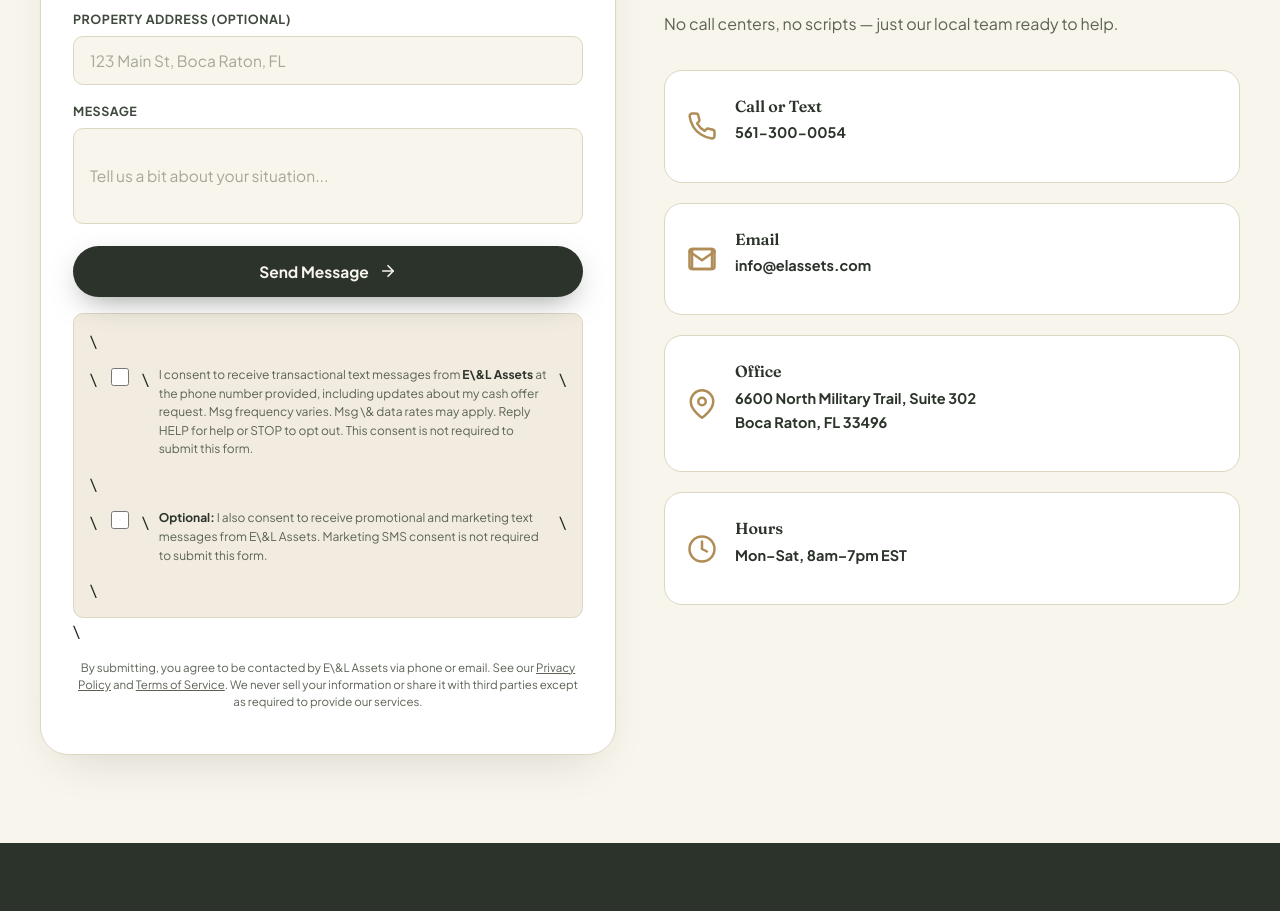
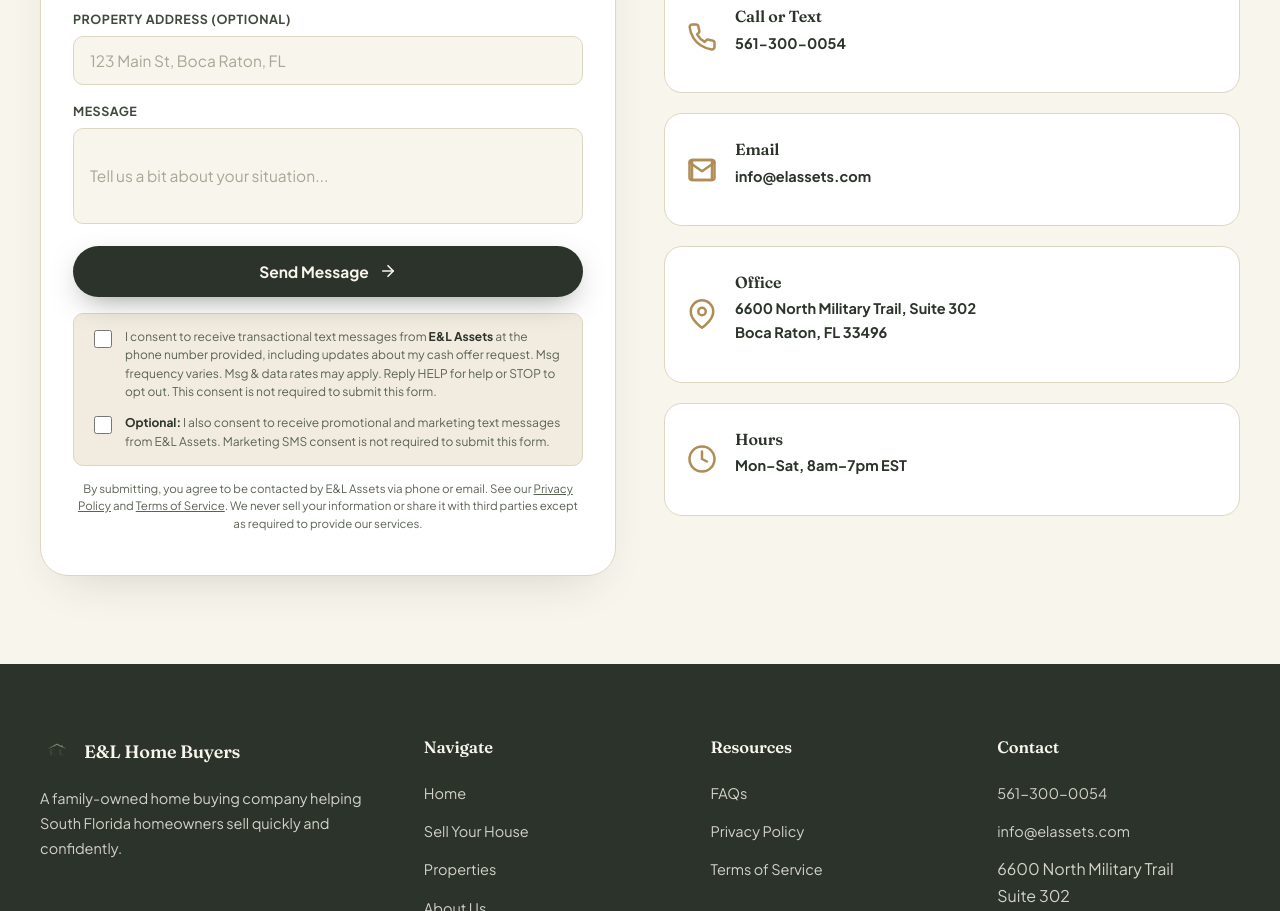
Before and after one commit to frantz-design/https-github.com-yourname-home-sweet-pics, a website built with Vite: page contact.html in a window 1280 px wide. Shown: the part 815-1726 px from the top of the page. Built offline with nearby package versions, Linux system fonts and the light colour scheme; a script that the page names is missing.

Commit message:
Fix consent checkbox formatting — remove stray backslashes

```diff
--- a/contact.html
+++ b/contact.html
@@ -85,17 +85,17 @@
             Send Message
             <svg viewBox="0 0 24 24" fill="none" stroke="currentColor" stroke-width="2.2" stroke-linecap="round" stroke-linejoin="round" width="18" height="18"><line x1="5" y1="12" x2="19" y2="12"/><polyline points="12 5 19 12 12 19"/></svg>
           </button>
-                  <div class="sms-consent">\
-            <div class="sms-consent-item">\
-              <input type="checkbox" id="sms-transactional" name="sms_transactional">\
-              <label for="sms-transactional">I consent to receive transactional text messages from <strong>E\&amp;L Assets</strong> at the phone number provided, including updates about my cash offer request. Msg frequency varies. Msg \&amp; data rates may apply. Reply HELP for help or STOP to opt out. This consent is not required to submit this form.</label>\
-            </div>\
-            <div class="sms-consent-item">\
-              <input type="checkbox" id="sms-promotional" name="sms_promotional">\
-              <label for="sms-promotional"><strong>Optional:</strong> I also consent to receive promotional and marketing text messages from E\&amp;L Assets. Marketing SMS consent is not required to submit this form.</label>\
-            </div>\
-          </div>\
-          <p class="fine">By submitting, you agree to be contacted by E\&amp;L Assets via phone or email. See our <a href="privacy.html">Privacy Policy</a> and <a href="terms.html">Terms of Service</a>. We never sell your information or share it with third parties except as required to provide our services.</p>
+                  <div class="sms-consent">
+            <div class="sms-consent-item">
+              <input type="checkbox" id="sms-transactional" name="sms_transactional">
+              <label for="sms-transactional">I consent to receive transactional text messages from <strong>E&amp;L Assets</strong> at the phone number provided, including updates about my cash offer request. Msg frequency varies. Msg &amp; data rates may apply. Reply HELP for help or STOP to opt out. This consent is not required to submit this form.</label>
+            </div>
+            <div class="sms-consent-item">
+              <input type="checkbox" id="sms-promotional" name="sms_promotional">
+              <label for="sms-promotional"><strong>Optional:</strong> I also consent to receive promotional and marketing text messages from E&amp;L Assets. Marketing SMS consent is not required to submit this form.</label>
+            </div>
+          </div>
+          <p class="fine">By submitting, you agree to be contacted by E&amp;L Assets via phone or email. See our <a href="privacy.html">Privacy Policy</a> and <a href="terms.html">Terms of Service</a>. We never sell your information or share it with third parties except as required to provide our services.</p>
         </form>
       </div>
     </div>
--- a/index.html
+++ b/index.html
@@ -144,17 +144,17 @@
             Get My Fair Cash Offer
             <svg viewBox="0 0 24 24" fill="none" stroke="currentColor" stroke-width="2.2" stroke-linecap="round" stroke-linejoin="round" width="18" height="18"><line x1="5" y1="12" x2="19" y2="12"/><polyline points="12 5 19 12 12 19"/></svg>
           </button>
-                  <div class="sms-consent">\
-            <div class="sms-consent-item">\
-              <input type="checkbox" id="sms-transactional" name="sms_transactional">\
-              <label for="sms-transactional">I consent to receive transactional text messages from <strong>E\&amp;L Assets</strong> at the phone number provided, including updates about my cash offer request. Msg frequency varies. Msg \&amp; data rates may apply. Reply HELP for help or STOP to opt out. This consent is not required to submit this form.</label>\
-            </div>\
-            <div class="sms-consent-item">\
-              <input type="checkbox" id="sms-promotional" name="sms_promotional">\
-              <label for="sms-promotional"><strong>Optional:</strong> I also consent to receive promotional and marketing text messages from E\&amp;L Assets. Marketing SMS consent is not required to submit this form.</label>\
-            </div>\
-          </div>\
-          <p class="fine">By submitting, you agree to be contacted by E\&amp;L Assets via phone or email. See our <a href="privacy.html">Privacy Policy</a> and <a href="terms.html">Terms of Service</a>. We never sell your information or share it with third parties except as required to provide our services.</p>
+                  <div class="sms-consent">
+            <div class="sms-consent-item">
+              <input type="checkbox" id="sms-transactional" name="sms_transactional">
+              <label for="sms-transactional">I consent to receive transactional text messages from <strong>E&amp;L Assets</strong> at the phone number provided, including updates about my cash offer request. Msg frequency varies. Msg &amp; data rates may apply. Reply HELP for help or STOP to opt out. This consent is not required to submit this form.</label>
+            </div>
+            <div class="sms-consent-item">
+              <input type="checkbox" id="sms-promotional" name="sms_promotional">
+              <label for="sms-promotional"><strong>Optional:</strong> I also consent to receive promotional and marketing text messages from E&amp;L Assets. Marketing SMS consent is not required to submit this form.</label>
+            </div>
+          </div>
+          <p class="fine">By submitting, you agree to be contacted by E&amp;L Assets via phone or email. See our <a href="privacy.html">Privacy Policy</a> and <a href="terms.html">Terms of Service</a>. We never sell your information or share it with third parties except as required to provide our services.</p>
         </form>
       </div>
     </div>
```
Also changed, not shown: sell-your-house.html (+11 -11 lines).
